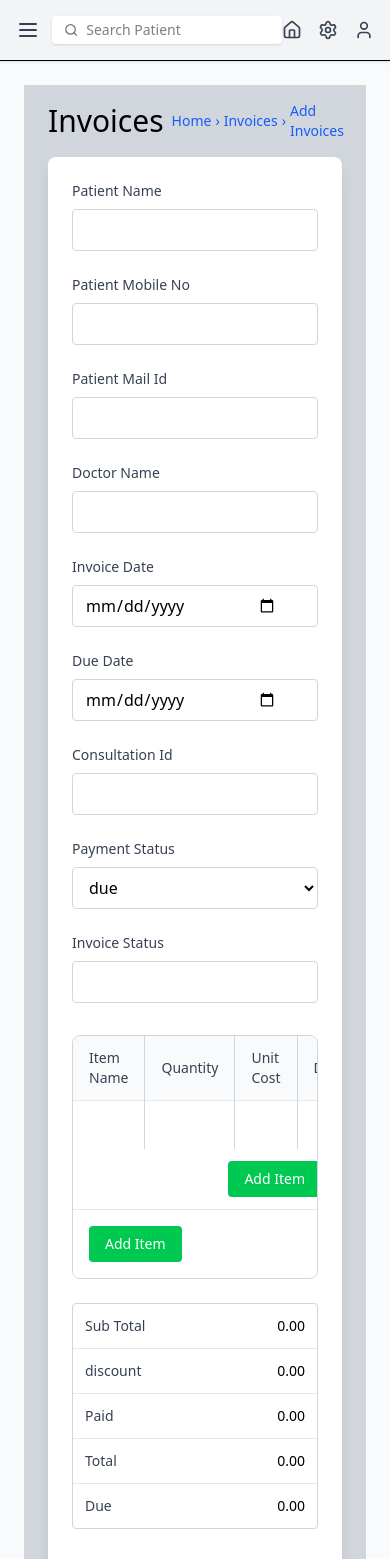
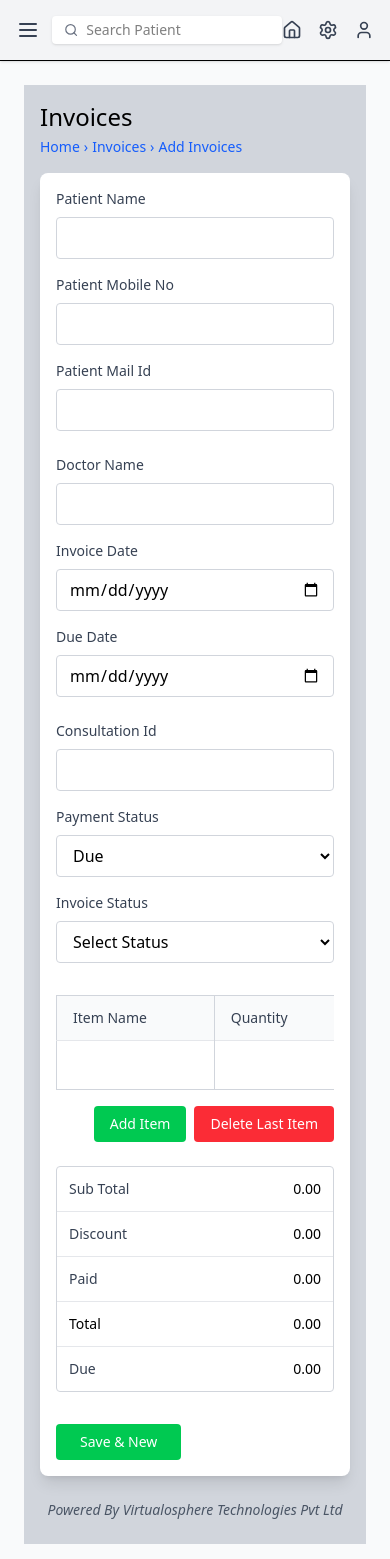
Before and after one commit to Virtualsphere/implantoz-frontend, a React (Vite) app: page /invoicing/form in a window 390 px wide. Shown: the top 1559 px of the page. Built offline with nearby package versions, Linux system fonts and the light colour scheme.

Commit message:
Update InvoiceForm.jsx

```diff
--- a/src/Pages/InvoiceForm.jsx
+++ b/src/Pages/InvoiceForm.jsx
@@ -1,5 +1,5 @@
-import React, { useState } from 'react'
-import axios from 'axios'
+import React, { useState } from 'react';
+import axios from 'axios';
 import { ToastContainer, toast } from "react-toastify";
 import "react-toastify/dist/ReactToastify.css";
 import { useNavigate } from "react-router-dom";
@@ -7,33 +7,23 @@ import { API_BASE } from '../config/api';
 
 const InvoiceForm = () => {
   const navigate = useNavigate();
-  const [items, setItems] = useState([{ itemName: '', quantity: '', unitCost: '', discount: '', price: '' }])
-
-  const addItem = () => {
-    setItems([...items, { itemName: '', quantity: '', unitCost: '', discount: '', price: '' }])
-  }
-
-  const deleteItem = (index) => {
-    const newItems = items.filter((_, i) => i !== index)
-    setItems(newItems)
-  }
+  const [items, setItems] = useState([{ itemName: '', quantity: '', unitCost: '', discount: '', price: '' }]);
   const [lastInvoiceId, setLastInvoiceId] = useState(null);
 
+  const addItem = () => setItems([...items, { itemName: '', quantity: '', unitCost: '', discount: '', price: '' }]);
+  const deleteItem = (index) => setItems(items.filter((_, i) => i !== index));
+
   const handleItemChange = (index, field, value) => {
-    const newItems = [...items]
-    newItems[index][field] = value
+    const newItems = [...items];
+    newItems[index][field] = value;
+    const quantity = Number(newItems[index].quantity) || 0;
+    const unitCost = Number(newItems[index].unitCost) || 0;
+    const discount = Number(newItems[index].discount) || 0;
+    newItems[index].price = (quantity * unitCost - discount).toFixed(2);
+    setItems(newItems);
+  };
 
-    // Calculate price automatically if quantity, unitCost or discount changes
-    const quantity = Number(newItems[index].quantity) || 0
-    const unitCost = Number(newItems[index].unitCost) || 0
-    const discount = Number(newItems[index].discount) || 0
-    newItems[index].price = (quantity * unitCost - discount).toFixed(2)
-
-    setItems(newItems)
-  }
-
-
-  const [form, setForm]= useState({
+  const [form, setForm] = useState({
     patientName: "",
     patientMobile: "",
     patientMail: "",
@@ -43,22 +33,13 @@ const InvoiceForm = () => {
     prescriptionId: "",
     paymentStatus: "due",
     invoiceStatus: ""
-  })
+  });
 
   const generateInvoicePDF = async (invoiceId) => {
-    if (!invoiceId) {
-      toast.error("Invoice ID missing");
-      return;
-    }
-
+    if (!invoiceId) return toast.error("Invoice ID missing");
     try {
-      const response = await fetch(`${API_BASE}/api/generate-invoice-pdf/${invoiceId}`, {
-        method: 'GET',
-        headers: { /* any auth headers if needed */ }
-      });
-      if (!response.ok) {
-        throw new Error('Failed to generate invoice PDF');
-      }
+      const response = await fetch(`${API_BASE}/api/generate-invoice-pdf/${invoiceId}`);
+      if (!response.ok) throw new Error('Failed to generate invoice PDF');
       const blob = await response.blob();
       const url = window.URL.createObjectURL(blob);
       window.open(url);
@@ -68,137 +49,131 @@ const InvoiceForm = () => {
     }
   };
 
-
   const fetchPrescriptionDetails = async (prescriptionId) => {
     try {
-      if (!prescriptionId) return;
-
+      if (!prescriptionId) {
+        // 🔹 Clear data when the ID is removed
+        setForm(prev => ({
+          ...prev,
+          patientName: '',
+          patientMobile: '',
+          patientMail: '',
+          doctorName: '',
+          prescriptionId: ''
+        }));
+        setItems([{ itemName: '', quantity: '', unitCost: '', discount: '', price: '' }]);
+        return;
+      }
       const res = await axios.get(`${API_BASE}/api/prescription/${prescriptionId}`);
       const data = res.data;
-
       setForm(prev => ({
         ...prev,
         patientName: data.fullName || '',
         patientMobile: data.mobile || '',
         patientMail: data.email || '',
         doctorName: data.doctorName || '',
-        prescriptionId: prescriptionId
+        prescriptionId
       }));
-
       setItems(data.items || []);
     } catch (error) {
       console.error("Failed to fetch prescription details:", error);
-      alert('Invalid Prescription Id or server error.');
+      setForm(prev => ({
+        ...prev,
+        patientName: '',
+        patientMobile: '',
+        patientMail: '',
+        doctorName: '',
+        prescriptionId
+      }));
+      setItems([{ itemName: '', quantity: '', unitCost: '', discount: '', price: '' }]);
     }
   };
 
-  const handleInputChange = (e)=>{
+  const handleInputChange = (e) => {
     const { name, value } = e.target;
     setForm(prev => ({ ...prev, [name]: value }));
+    if (name === 'prescriptionId' && value.trim() === '') {
+      setForm(prev => ({
+        ...prev,
+        patientName: '',
+        patientMobile: '',
+        patientMail: '',
+        doctorName: '',
+        prescriptionId: ''
+      }));
+      setItems([{ itemName: '', quantity: '', unitCost: '', discount: '', price: '' }]);
     }
+  };
 
   const handleSubmit = async () => {
     try {
       const totalAmount = items.reduce((sum, item) => sum + (Number(item.price) || 0), 0);
-
       const payload = { ...form, total: totalAmount, items };
-
       const res = await fetch(`${API_BASE}/api/create-invoice`, {
         method: "POST",
         headers: { "Content-Type": "application/json" },
         body: JSON.stringify(payload),
       });
-
       const result = await res.json();
-
       if (result.success) {
         toast.success('Invoice saved successfully!');
         setLastInvoiceId(result.invoiceId);
-      } else {
-        alert(result.message || 'Failed to save invoice.');
-      }
+      } else toast.error(result.message || 'Failed to save invoice.');
     } catch (error) {
       console.error(error);
-      alert('Error saving invoice.');
+      toast.error('Error saving invoice.');
     }
   };
 
-  const subTotal = items.reduce(
-    (sum, item) => sum + ((Number(item.quantity) || 0) * (Number(item.unitCost) || 0)),
-    0
-  )
-  const totalDiscount = items.reduce((sum, item) => sum + (Number(item.discount) || 0), 0)
-  const totalAmount = items.reduce((sum, item) => sum + (Number(item.price) || 0), 0)
-
-  // Set Paid and Due based on paymentStatus
-  let paidAmount = 0
-  let dueAmount = totalAmount
-
-  if (form.paymentStatus.toLowerCase() === "paid") {
-    paidAmount = totalAmount
-    dueAmount = 0
-  } else if (form.paymentStatus.toLowerCase() === "due") {
-    paidAmount = 0
-    dueAmount = totalAmount
-  }
+  const subTotal = items.reduce((sum, item) => sum + ((+item.quantity || 0) * (+item.unitCost || 0)), 0);
+  const totalDiscount = items.reduce((sum, item) => sum + (+item.discount || 0), 0);
+  const totalAmount = items.reduce((sum, item) => sum + (+item.price || 0), 0);
+  const paidAmount = form.paymentStatus.toLowerCase() === "paid" ? totalAmount : 0;
+  const dueAmount = form.paymentStatus.toLowerCase() === "paid" ? 0 : totalAmount;
 
   return (
     <div className="bg-gray-300 min-h-screen">
-      {/* Header Section */}
-      <div className="bg-gray-300 px-6 py-4">
-        <div className="flex items-center space-x-2">
-          <h1 className="text-3xl font-normal text-black">Invoices</h1>
-          <div className="flex items-center text-sm text-blue-600">
+      {/* Header */}
+      <div className="bg-gray-300 px-4 md:px-6 py-4">
+        <div className="flex flex-col sm:flex-row sm:items-center sm:space-x-2 space-y-1 sm:space-y-0">
+          <h1 className="text-2xl md:text-3xl font-normal text-black">Invoices</h1>
+          <div className="flex flex-wrap items-center text-sm text-blue-600 space-x-1">
             <span onClick={() => navigate("/invoicing")} className="hover:underline cursor-pointer">Home</span>
-            <span className="mx-1">›</span>
+            <span>›</span>
             <span>Invoices</span>
-            <span className="mx-1">›</span>
+            <span>›</span>
             <span>Add Invoices</span>
           </div>
         </div>
       </div>
 
-      {/* Main Content Card */}
-      <div className="px-6 pb-6">
-        <div className="bg-white rounded-lg shadow-lg p-6">
+      {/* Main Content */}
+      <div className="px-4 md:px-6 pb-6">
+        <div className="bg-white rounded-lg shadow-lg p-4 md:p-6">
           {/* Form Fields */}
           <div className="space-y-6">
-            {/* First Row */}
-            <div className="grid md:grid-cols-3 gap-6">
-              <div>
-                <label className="block text-sm text-gray-700 mb-2">Patient Name</label>
+            {/* Patient Info */}
+            <div className="grid grid-cols-1 sm:grid-cols-2 lg:grid-cols-3 gap-4">
+              {[
+                { label: "Patient Name", name: "patientName" },
+                { label: "Patient Mobile No", name: "patientMobile" },
+                { label: "Patient Mail Id", name: "patientMail", type: "email" }
+              ].map((f) => (
+                <div key={f.name}>
+                  <label className="block text-sm text-gray-700 mb-2">{f.label}</label>
                   <input
-                  type="text"
-                  name="patientName"
-                  value={form.patientName}
+                    type={f.type || "text"}
+                    name={f.name}
+                    value={form[f.name]}
                     onChange={handleInputChange}
                     className="w-full border border-gray-300 rounded px-3 py-2 focus:outline-none focus:ring-1 focus:ring-blue-500"
                   />
                 </div>
-              <div>
-                <label className="block text-sm text-gray-700 mb-2">Patient Mobile No</label>
-                <input
-                  type="text"
-                  name="patientMobile"
-                  value={form.patientMobile}
-                  onChange={handleInputChange}
-                  className="w-full border border-gray-300 rounded px-3 py-2 focus:outline-none focus:ring-1 focus:ring-blue-500"
-                />
-              </div>
-              <div>
-                <label className="block text-sm text-gray-700 mb-2">Patient Mail Id</label>
-                <input
-                  type="email"
-                  name="patientMail"
-                  value={form.patientMail}
-                  onChange={handleInputChange}
-                  className="w-full border border-gray-300 rounded px-3 py-2 focus:outline-none focus:ring-1 focus:ring-blue-500"
-                />
-              </div>
+              ))}
             </div>
 
-            {/* Second Row */}
-            <div className="grid md:grid-cols-3 gap-6">
+            {/* Doctor & Dates */}
+            <div className="grid grid-cols-1 sm:grid-cols-2 lg:grid-cols-3 gap-4">
               <div>
                 <label className="block text-sm text-gray-700 mb-2">Doctor Name</label>
                 <input
@@ -211,34 +186,28 @@ const InvoiceForm = () => {
               </div>
               <div>
                 <label className="block text-sm text-gray-700 mb-2">Invoice Date</label>
-                <div className="relative">
                 <input
                   type="date"
                   name="invoiceDate"
                   value={form.invoiceDate}
                   onChange={handleInputChange}
-                    defaultValue="15-08-2024"
-                    className="w-full border border-gray-300 rounded px-3 py-2 pr-10 focus:outline-none focus:ring-1 focus:ring-blue-500"
+                  className="w-full border border-gray-300 rounded px-3 py-2 focus:outline-none focus:ring-1 focus:ring-blue-500"
                 />
-                </div>
               </div>
               <div>
                 <label className="block text-sm text-gray-700 mb-2">Due Date</label>
-                <div className="relative">
                 <input
                   type="date"
                   name="dueDate"
                   value={form.dueDate}
                   onChange={handleInputChange}
-                    defaultValue="15-08-2024"
-                    className="w-full border border-gray-300 rounded px-3 py-2 pr-10 focus:outline-none focus:ring-1 focus:ring-blue-500"
+                  className="w-full border border-gray-300 rounded px-3 py-2 focus:outline-none focus:ring-1 focus:ring-blue-500"
                 />
               </div>
             </div>
-            </div>
 
-            {/* Third Row */}
-            <div className="grid md:grid-cols-3 gap-6">
+            {/* Prescription & Payment */}
+            <div className="grid grid-cols-1 sm:grid-cols-2 lg:grid-cols-3 gap-4">
               <div>
                 <label className="block text-sm text-gray-700 mb-2">Consultation Id</label>
                 <input
@@ -246,8 +215,8 @@ const InvoiceForm = () => {
                   name="prescriptionId"
                   value={form.prescriptionId}
                   onChange={(e) => {
-                    handleInputChange(e)
-                    fetchPrescriptionDetails(e.target.value)
+                    handleInputChange(e);
+                    fetchPrescriptionDetails(e.target.value);
                   }}
                   className="w-full border border-gray-300 rounded px-3 py-2 focus:outline-none focus:ring-1 focus:ring-blue-500"
                 />
@@ -258,88 +227,59 @@ const InvoiceForm = () => {
                   name="paymentStatus"
                   value={form.paymentStatus}
                   onChange={handleInputChange}
-                  className='w-full border border-gray-300 rounded px-3 py-2 focus:outline-none focus:ring-1 focus:ring-blue-500'>
-                  <option value="paid">paid</option>
-                  <option value="due">due</option>
+                  className="w-full border border-gray-300 rounded px-3 py-2 focus:outline-none focus:ring-1 focus:ring-blue-500"
+                >
+                  <option value="paid">Paid</option>
+                  <option value="due">Due</option>
                 </select>
               </div>
               <div>
                 <label className="block text-sm text-gray-700 mb-2">Invoice Status</label>
-                <input
-                  type="text"
+                <select
                   name="invoiceStatus"
                   value={form.invoiceStatus}
                   onChange={handleInputChange}
                   className="w-full border border-gray-300 rounded px-3 py-2 focus:outline-none focus:ring-1 focus:ring-blue-500"
-                />
+                >
+                  <option value="">Select Status</option>
+                  <option value="complete">Complete</option>
+                  <option value="pending">Pending</option>
+                </select>
               </div>
             </div>
           </div>
 
           {/* Items Table */}
-          <div className="mt-8">
-            <div className="border border-gray-300 rounded-lg overflow-hidden">
-              <table className="w-full">
+          <div className="mt-8 overflow-x-auto">
+            <table className="w-full min-w-[800px] border border-gray-300 rounded-lg">
               <thead className="bg-gray-50">
                 <tr>
-                    <th className="px-4 py-3 text-left text-sm font-medium text-gray-700 border-r border-gray-300">Item Name</th>
-                    <th className="px-4 py-3 text-left text-sm font-medium text-gray-700 border-r border-gray-300">Quantity</th>
-                    <th className="px-4 py-3 text-left text-sm font-medium text-gray-700 border-r border-gray-300">Unit Cost</th>
-                    <th className="px-4 py-3 text-left text-sm font-medium text-gray-700 border-r border-gray-300">Discount</th>
-                    <th className="px-4 py-3 text-left text-sm font-medium text-gray-700">Price</th>
+                  {["Item Name", "Quantity", "Unit Cost", "Discount", "Price"].map((h) => (
+                    <th key={h} className="px-4 py-3 text-left text-sm font-medium text-gray-700 border-r border-gray-300">
+                      {h}
+                    </th>
+                  ))}
                 </tr>
               </thead>
               <tbody>
                 {items.map((item, index) => (
                   <tr key={index} className="border-t border-gray-200">
-                      <td className="px-4 py-3 border-r border-gray-300">
+                    {["itemName", "quantity", "unitCost", "discount", "price"].map((field) => (
+                      <td key={field} className="px-4 py-3 border-r border-gray-300">
                         <input
                           type="text"
-                          value={item.itemName}
-                          onChange={(e) => handleItemChange(index, 'itemName', e.target.value)}
+                          value={item[field]}
+                          onChange={(e) => handleItemChange(index, field, e.target.value)}
                           className="w-full border-0 focus:outline-none focus:ring-0"
                         />
                       </td>
-                      <td className="px-4 py-3 border-r border-gray-300">
-                        <input
-                          type="text"
-                          value={item.quantity}
-                          onChange={(e) => handleItemChange(index, 'quantity', e.target.value)}
-                          className="w-full border-0 focus:outline-none focus:ring-0"
-                        />
-                      </td>
-                      <td className="px-4 py-3 border-r border-gray-300">
-                        <input
-                          type="text"
-                          value={item.unitCost}
-                          onChange={(e) => handleItemChange(index, 'unitCost', e.target.value)}
-                          className="w-full border-0 focus:outline-none focus:ring-0"
-                        />
-                      </td>
-                      <td className="px-4 py-3 border-r border-gray-300">
-                        <input
-                          type="text"
-                          value={item.discount}
-                          onChange={(e) => handleItemChange(index, 'discount', e.target.value)}
-                          className="w-full border-0 focus:outline-none focus:ring-0"
-                        />
-                      </td>
-                      <td className="px-4 py-3 relative">
-                        <input
-                          type="text"
-                          value={item.price}
-                          onChange={(e) => handleItemChange(index, 'price', e.target.value)}
-                          className="w-full border-0 focus:outline-none focus:ring-0 pr-16"
-                        />
-                      </td>
+                    ))}
                   </tr>
                 ))}
-                  <tr>
-                    <td colSpan={6} className="px-4 py-3 text-right">
-                      <button
-                        onClick={addItem}
-                        className="bg-green-500 hover:bg-green-600 text-white px-4 py-2 rounded text-sm mr-2"
-                      >
+              </tbody>
+            </table>
+            <div className="flex flex-wrap justify-end gap-2 mt-4">
+              <button onClick={addItem} className="bg-green-500 hover:bg-green-600 text-white px-4 py-2 rounded text-sm">
                 Add Item
               </button>
               <button
@@ -348,56 +288,34 @@ const InvoiceForm = () => {
               >
                 Delete Last Item
               </button>
-                    </td>
-                  </tr>
-                </tbody>
-              </table>
-
-              {/* Add Item Button */}
-              <div className="bg-white p-4 border-t border-gray-200">
-                <button
-                  onClick={addItem}
-                  className="bg-green-500 hover:bg-green-600 text-white px-4 py-2 rounded text-sm"
-                >
-                  Add Item
-                </button>
-              </div>
             </div>
           </div>
 
-          {/* Totals Section */}
-          <div className="mt-6 flex">
-            <div className="flex-1"></div>
-            <div className="w-64">
-              <div className="border border-gray-300 rounded">
-                <div className="p-3 border-b border-gray-200 flex justify-between">
-                  <span className="text-sm text-gray-700">Sub Total</span>
-                  <span className="text-sm">{subTotal.toFixed(2)}</span>
+          {/* Totals */}
+          <div className="mt-6 flex flex-col sm:flex-row sm:justify-end">
+            <div className="w-full sm:w-72 border border-gray-300 rounded">
+              {[
+                ["Sub Total", subTotal],
+                ["Discount", totalDiscount],
+                ["Paid", paidAmount],
+                ["Total", totalAmount],
+                ["Due", dueAmount],
+              ].map(([label, val], i) => (
+                <div
+                  key={i}
+                  className={`p-3 flex justify-between ${i !== 4 ? "border-b border-gray-200" : ""}`}
+                >
+                  <span className={`text-sm ${i === 3 ? "font-medium" : "text-gray-700"}`}>{label}</span>
+                  <span className={`text-sm ${i === 3 ? "font-medium" : ""}`}>{val.toFixed(2)}</span>
                 </div>
-                <div className="p-3 border-b border-gray-200 flex justify-between">
-                  <span className="text-sm text-gray-700">discount</span>
-                  <span className="text-sm">{totalDiscount.toFixed(2)}</span>
-                </div>
-                <div className="p-3 border-b border-gray-200 flex justify-between">
-                  <span className="text-sm text-gray-700">Paid</span>
-                  <span className="text-sm">{paidAmount.toFixed(2)}</span>
-                </div>
-                <div className="p-3 border-b border-gray-200 flex justify-between">
-                  <span className="text-sm text-gray-700 font-medium">Total</span>
-                  <span className="text-sm font-medium">{totalAmount.toFixed(2)}</span>
-                </div>
-                <div className="p-3 flex justify-between">
-                  <span className="text-sm text-gray-700">Due</span>
-                  <span className="text-sm">{dueAmount.toFixed(2)}</span>
-                </div>
-              </div>
+              ))}
             </div>
           </div>
 
-          {/* Action Buttons */}
-          <div className="mt-8 flex space-x-3">
+          {/* Buttons */}
+          <div className="mt-8 flex flex-wrap gap-3">
             <button
-            onClick={()=>{
+              onClick={() => {
                 handleSubmit();
                 setForm({
                   patientName: '',
@@ -410,9 +328,10 @@ const InvoiceForm = () => {
                   paymentStatus: '',
                   invoiceStatus: ''
                 });
-              setItems([{ itemName: '', description: '', quantity: '', unitCost: '', discount: '', price: '' }]);
+                setItems([{ itemName: '', quantity: '', unitCost: '', discount: '', price: '' }]);
               }}
-            className="bg-green-500 hover:bg-green-600 text-white px-6 py-2 rounded text-sm">
+              className="bg-green-500 hover:bg-green-600 text-white px-6 py-2 rounded text-sm"
+            >
               Save & New
             </button>
             {lastInvoiceId && (
@@ -428,23 +347,15 @@ const InvoiceForm = () => {
 
         {/* Footer */}
         <div className="text-center mt-6">
-          <p className="text-sm text-gray-600 italic">Powered By Virtualosphere Technologies Pvt Ltd</p>
+          <p className="text-sm text-gray-600 italic">
+            Powered By Virtualosphere Technologies Pvt Ltd
+          </p>
         </div>
       </div>
-      <ToastContainer
-                position="top-right"
-                autoClose={3000}
-                hideProgressBar={false}
-                newestOnTop={false}
-                closeOnClick
-                rtl={false}
-                pauseOnFocusLoss
-                draggable
-                pauseOnHover
-                theme="colored"
-              />
+
+      <ToastContainer position="top-right" autoClose={3000} theme="colored" />
     </div>
-  )
-}
+  );
+};
 
-export default InvoiceForm
+export default InvoiceForm;
```
Lines whose indentation alone changed are shown as unchanged.
